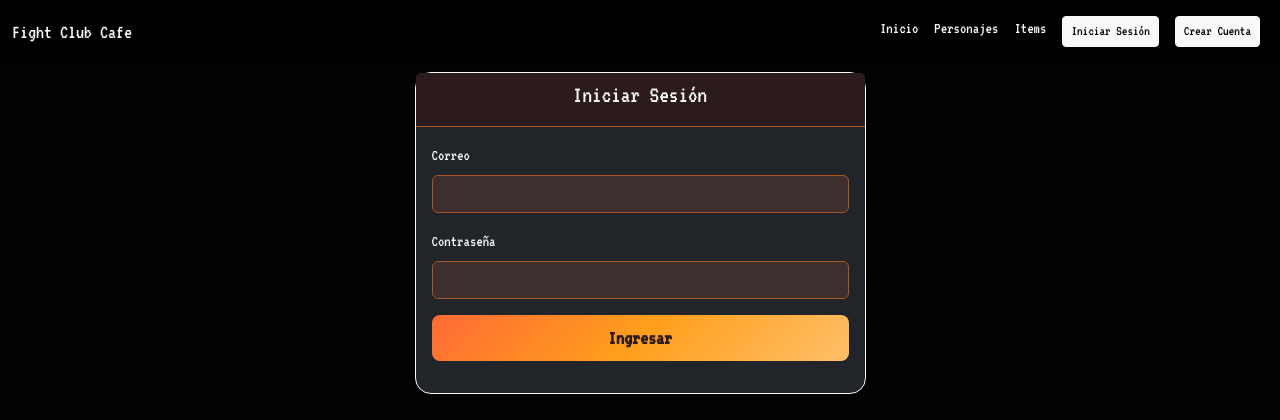
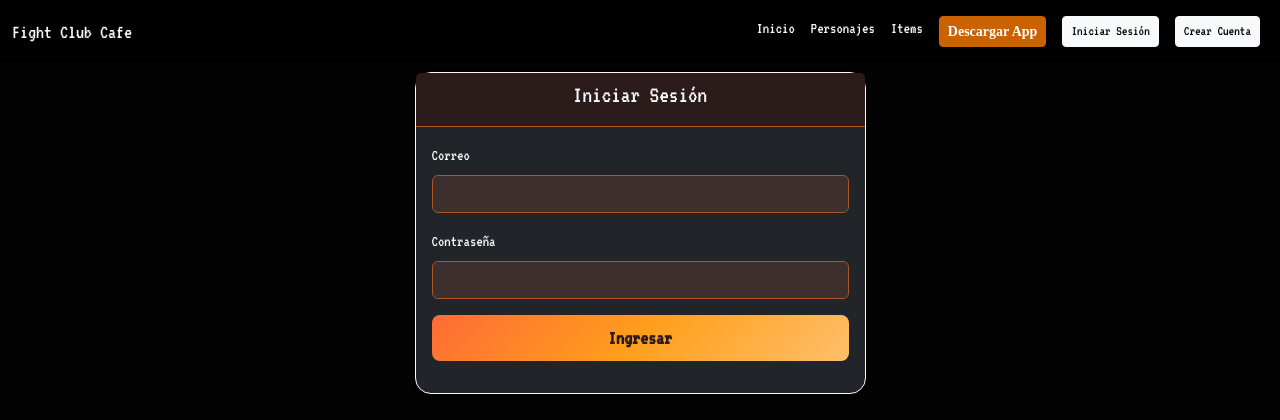
Before and after one commit to Schrodinger137/FCC, a Django app: page /login/ in a window 1280 px wide. Shown: the top 420 px of the page. Run offline with Django 4.2, Linux system fonts and the light colour scheme.

Commit message:
download

```diff
--- a/FCC/FightClubCafe/templates/inc/header.html
+++ b/FCC/FightClubCafe/templates/inc/header.html
@@ -10,6 +10,8 @@
         <li class="nav-item"><a class="nav-link active text-light" href="{% url 'index' %}">Inicio</a></li>
         <li class="nav-item"><a class="nav-link text-light" href="{% url 'characters' %}">Personajes</a></li>
         <li class="nav-item"><a class="nav-link text-light" href="{% url 'items' %}">Items</a></li>
+        <li class="nav-item"><a class="nav-link text-light" href="#"><button
+              class="btn btn-orange btn-sm">Descargar App</button></a></li>
         <!--<li class="nav-item"><a class="nav-link text-light" href="{% url 'chat' %}">Foro</a></li>-->
         {% if request.session.usuario_id %}
         <li class="nav-item"><a class="nav-link text-light" href="#" data-bs-toggle="modal"
```
